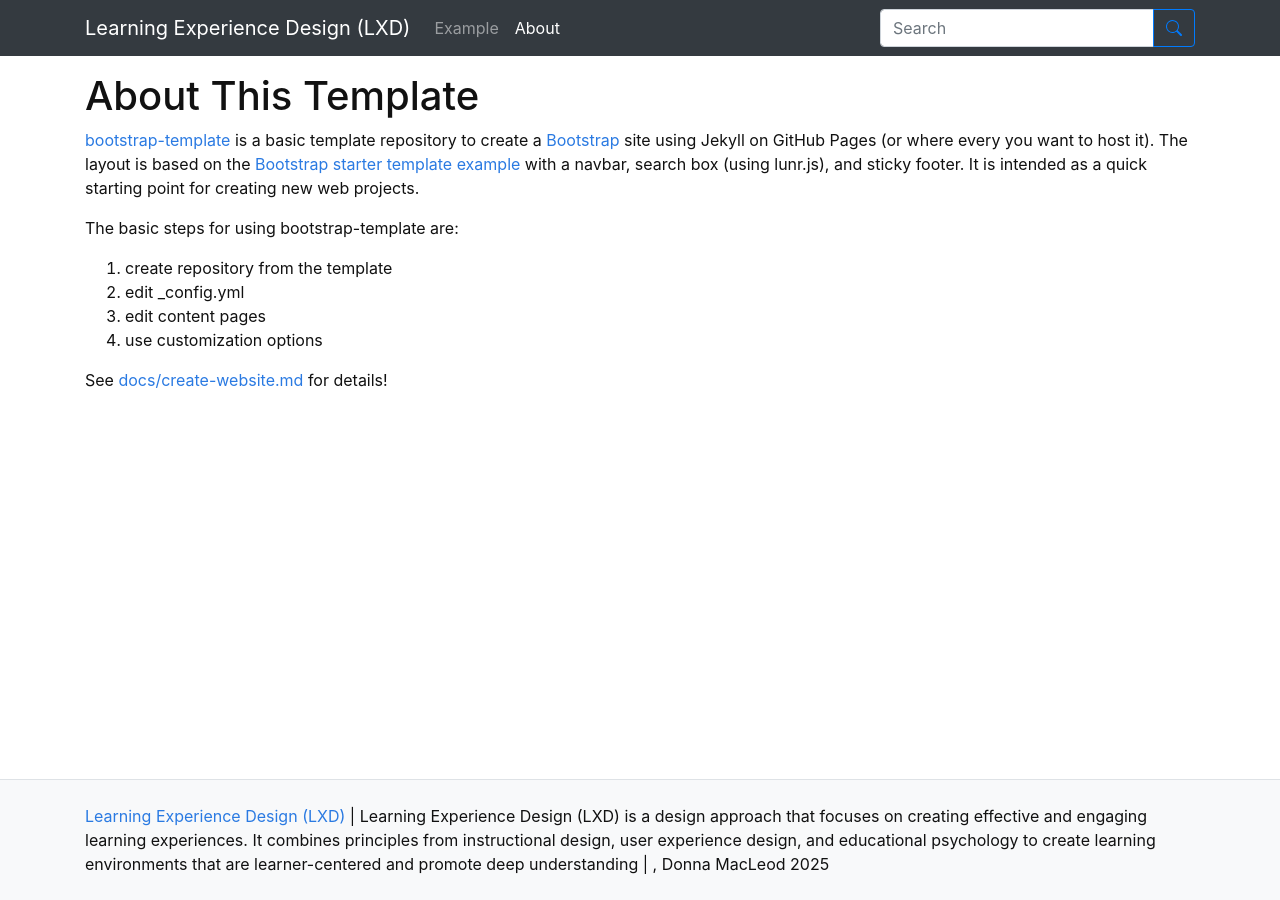
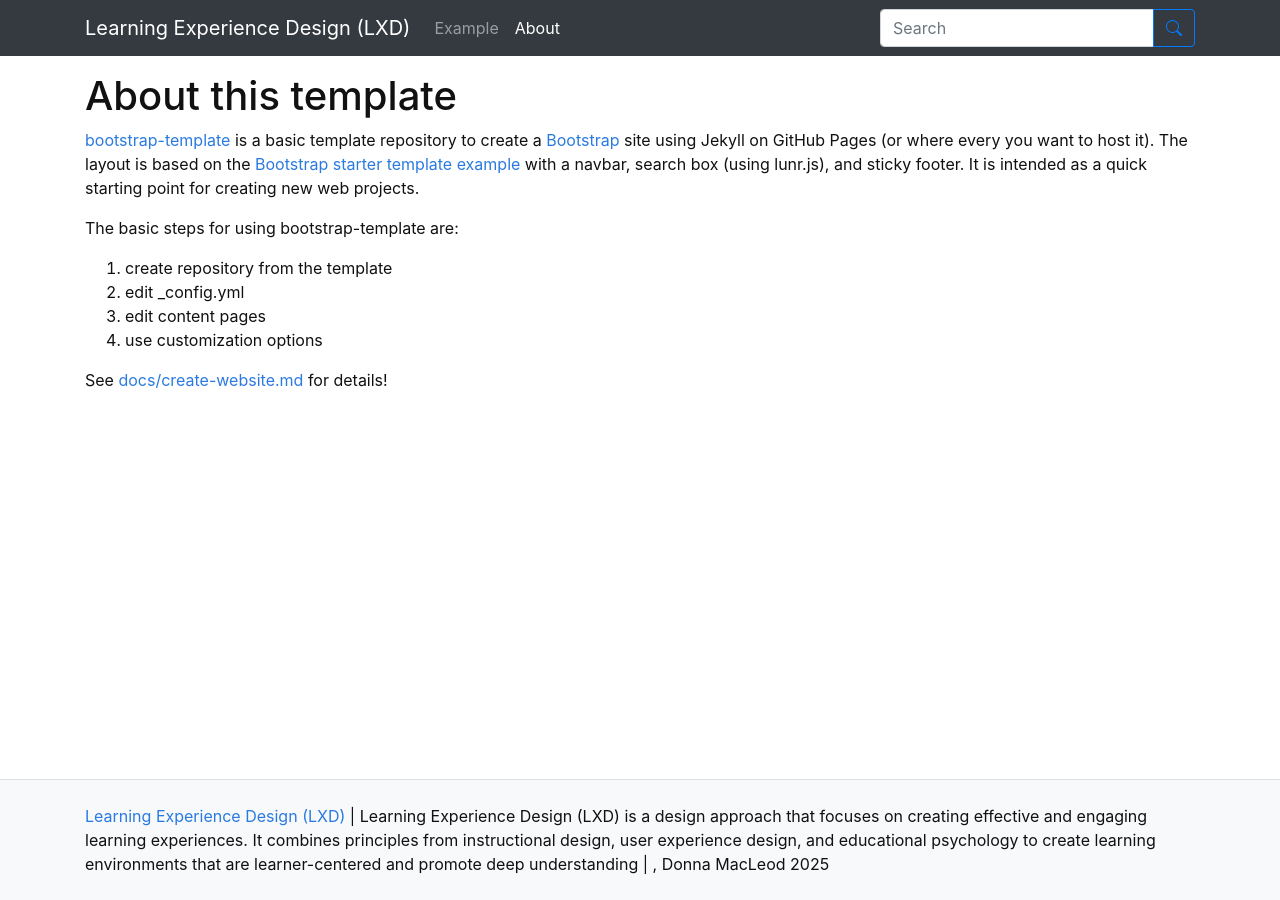
Before and after one commit to StackSquirrel/mac-lxd, a Jekyll site: the page built from pages/about.md, in a window 1280 px wide. Built offline with Jekyll 4.4.1, drawn with Linux system fonts in a browser that asks for light colours.

```diff
--- a/pages/about.md
+++ b/pages/about.md
@@ -1,5 +1,5 @@
 ---
-title: About This Template
+title: About this template
 nav: About
 nav_order: 2
 ---
```
Also changed, not shown: pages/example.md (+1 -1 lines).
